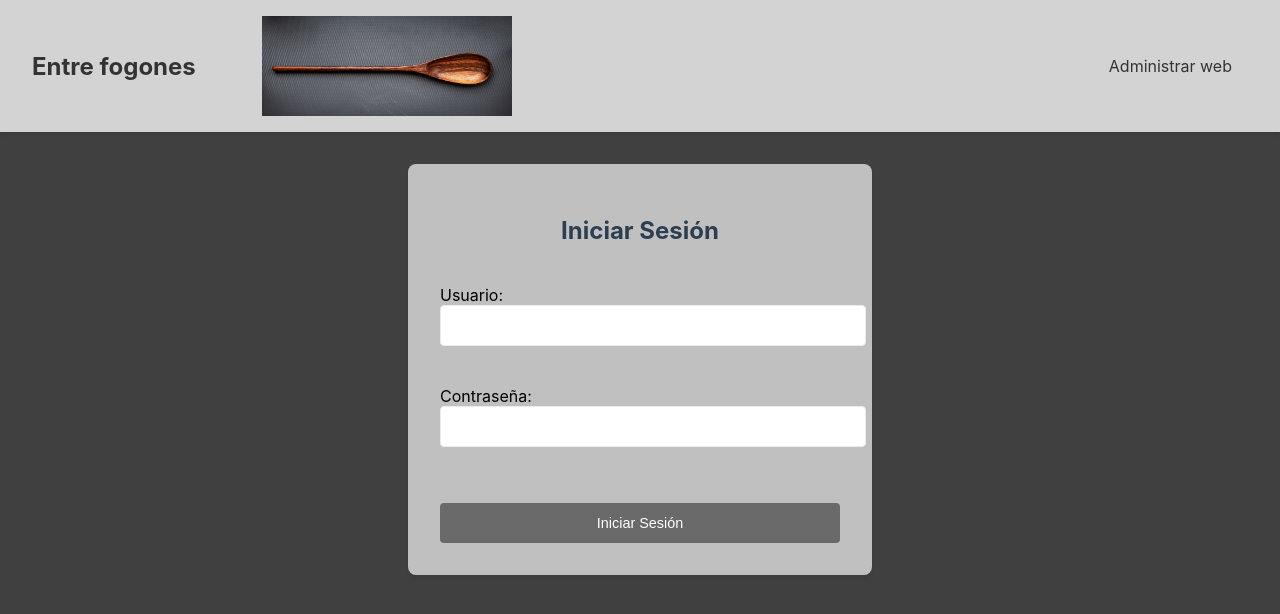
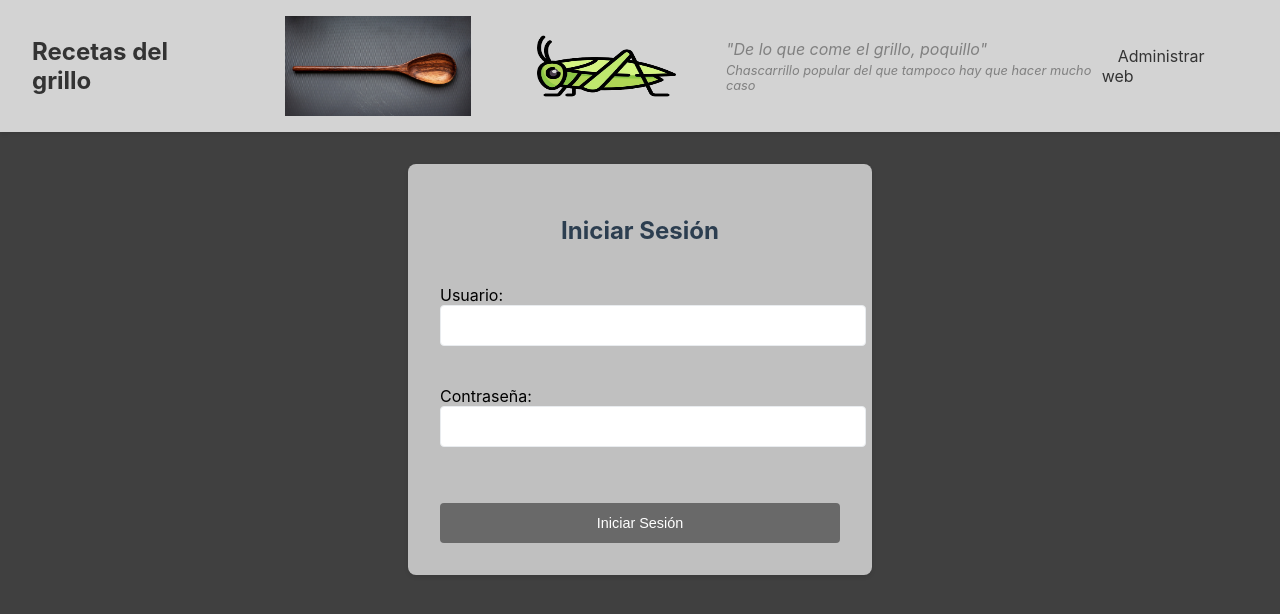
Before and after one commit to tervingo/rct_front, a React (Create React App) app: page /login in a window 1280 px wide. Shown: the top 614 px of the page. Built offline with nearby package versions, Linux system fonts and the light colour scheme.

Commit message:
Versión operativa V1.0 para recetasdelgrillo.com

```diff
--- a/src/App.css
+++ b/src/App.css
@@ -13,17 +13,21 @@
 
 .navbar {
   display: flex;
-  justify-content: space-between;
+  justify-content: flex-start;
   align-items: center;
   padding: 1rem 2rem;
   background-color: lightgray;
   box-shadow: 0 2px 4px rgba(0, 0, 0, 0.1);
 }
 
-.nav-left, .nav-right {
+.nav-left {
   display: flex;
   align-items: center;
   gap: 1rem;
+}
+
+.nav-right {
+  margin-left: auto;
 }
 
 .nav-brand {
@@ -94,11 +98,38 @@
   padding: 0 1rem;
 }
 
-.navbar-logo {
+.navbar-cuchara {
   height: 100px;
-  width: 250PX;
+  width: 200px;
+  vertical-align: middle;
+  margin-right: 50px;
   margin-left: 50px;
+}
+
+.navbar-grillo {
+  height: 100px;
+  width: 150px;
   vertical-align: middle;
+}
+
+.navbar-cita-container {
+  display: flex;
+  flex-direction: column;
+  align-items: flex-start;
+  margin-left: 50px;
+}
+
+.navbar-cita {
+  color: gray;
+  font-size: 1rem;
+  font-style: italic;
+  margin-bottom: 4px;
+}
+
+.navbar-cita-explicacion {
+  color: gray;
+  font-size: 0.8rem;
+  font-style: italic;
 }
 
 /* Recipe List Styles */
@@ -943,38 +974,3 @@ button.nav-link {
 .available-tag-btn:hover {
   opacity: 1;
 }
-
-/* Contenedor de etiquetas seleccionadas */
-.selected-tags {
-  display: flex;
-  flex-wrap: wrap;
-  gap: 0.5rem;
-  margin-bottom: 0.5rem;
-}
-
-/* Estilo para las etiquetas seleccionadas */
-.tag {
-  display: inline-flex;
-  align-items: center;
-  background-color: #2c3e50;
-  color: white;
-  padding: 4px 8px;
-  border-radius: 4px;
-  font-size: 0.9rem;
-  width: auto; /* Esto evita que ocupe toda la pantalla */
-}
-
-.tag-remove {
-  background: none;
-  border: none;
-  color: white;
-  cursor: pointer;
-  padding: 0 0 0 4px;
-  font-size: 1.2rem;
-  opacity: 0.8;
-  line-height: 1;
-}
-
-.tag-remove:hover {
-  opacity: 1;
-}
--- a/src/components/Navbar.js
+++ b/src/components/Navbar.js
@@ -7,6 +7,7 @@ const Navbar = () => {
   const navigate = useNavigate();
 
   console.log('Navbar estado:', { isAuthenticated, isAdmin, user });
+  console.log('Navbar user object:', user);
 
   const handleLogout = () => {
     logout(navigate);
@@ -16,10 +17,16 @@ const Navbar = () => {
     <nav className="navbar">
       <div className="nav-left">
         <Link to="/" className="nav-brand">
-          <span>Entre fogones</span>
+          <span>Recetas del grillo</span>
         </Link>
-        <img src="/cuchara.jpg" alt="Recetarium" className="navbar-logo" />
+        <img src="/cuchara.jpg" alt="Recetarium" className="navbar-cuchara" />
+        <img src="/grillo.png" alt="Grillo" className="navbar-grillo" />
       </div>
+      <div className="navbar-cita-container">
+        <div className="navbar-cita">"De lo que come el grillo, poquillo"</div>
+        <div className="navbar-cita-explicacion">Chascarrillo popular del que tampoco hay que hacer mucho caso</div>
+      </div>
+
       <div className="nav-right">
         {isAuthenticated && (
           <>
--- a/src/contexts/AuthContext.js
+++ b/src/contexts/AuthContext.js
@@ -6,6 +6,7 @@ const AuthContext = createContext(null);
 export const AuthProvider = ({ children }) => {
   const [isAuthenticated, setIsAuthenticated] = useState(false);
   const [isAdmin, setIsAdmin] = useState(false);
+  const [user, setUser] = useState(null);
 
   useEffect(() => {
     // Limpiar cualquier token existente en localStorage
@@ -18,12 +19,16 @@ export const AuthProvider = ({ children }) => {
       try {
         const tokenData = JSON.parse(atob(token.split('.')[1]));
         setIsAdmin(tokenData.is_admin || false);
+        setUser({
+          username: tokenData.sub
+        });
       } catch (error) {
         console.error('Error al decodificar el token:', error);
         // Si hay error al decodificar, limpiar la sesión
         sessionStorage.removeItem('token');
         setIsAuthenticated(false);
         setIsAdmin(false);
+        setUser(null);
       }
     }
   }, []);
@@ -48,6 +53,9 @@ export const AuthProvider = ({ children }) => {
       const tokenData = JSON.parse(atob(access_token.split('.')[1]));
       setIsAdmin(tokenData.is_admin || false);
       setIsAuthenticated(true);
+      setUser({
+        username: tokenData.sub
+      });
       return true;
     } catch (error) {
       console.error('Error en la petición:', error.response?.data);
@@ -62,13 +70,14 @@ export const AuthProvider = ({ children }) => {
     sessionStorage.removeItem('token');
     setIsAuthenticated(false);
     setIsAdmin(false);
+    setUser(null);
     if (navigate) {
       navigate('/');
     }
   };
 
   return (
-    <AuthContext.Provider value={{ isAuthenticated, isAdmin, login, logout }}>
+    <AuthContext.Provider value={{ isAuthenticated, isAdmin, user, login, logout }}>
       {children}
     </AuthContext.Provider>
   );
```
Also changed, not shown: public/grillo.jpg (added), public/grillo.png (added).
